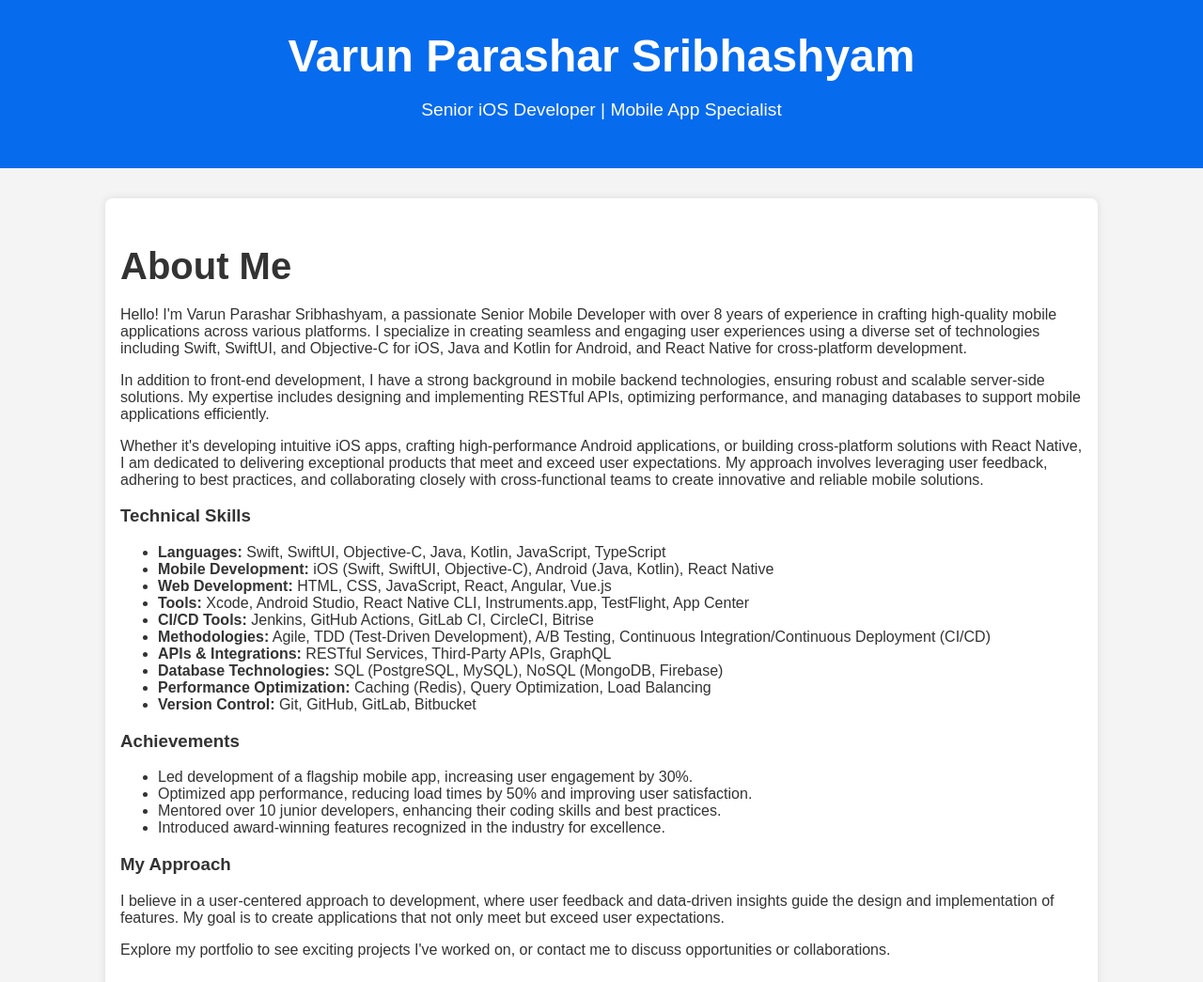
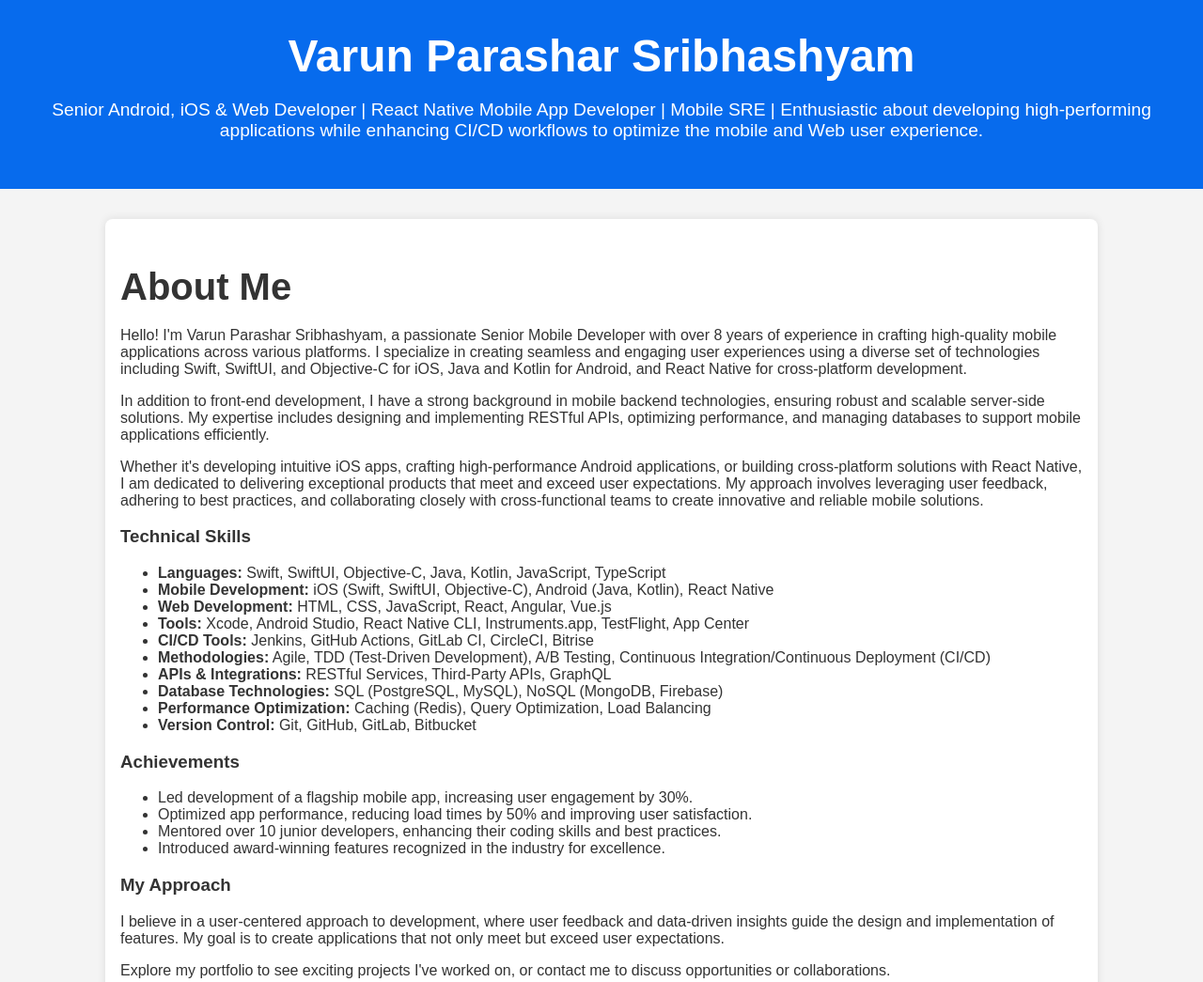
Before and after one commit to varunparashar921/Varun-Resume, a plain HTML site: page index.html in a window 1280 px wide. Shown: the top 1045 px of the page at 94% size. Drawn offline with Linux system fonts and the light colour scheme.

Commit message:
Update index.html

```diff
--- a/index.html
+++ b/index.html
@@ -72,7 +72,7 @@
 
     <header>
         <h1>Varun Parashar Sribhashyam</h1>
-        <p>Senior iOS Developer | Mobile App Specialist</p>
+        <p>Senior Android, iOS & Web Developer | React Native Mobile App Developer | Mobile SRE | Enthusiastic about developing high-performing applications while enhancing CI/CD workflows to optimize the mobile and Web user experience.</p>
     </header>
 
     <div class="container">
```
